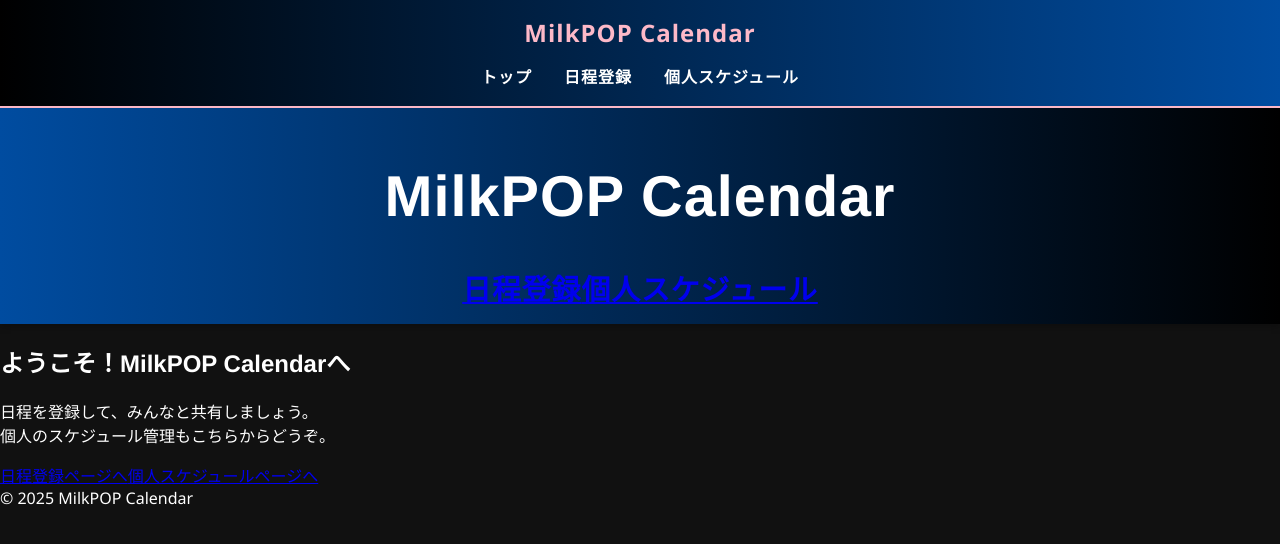
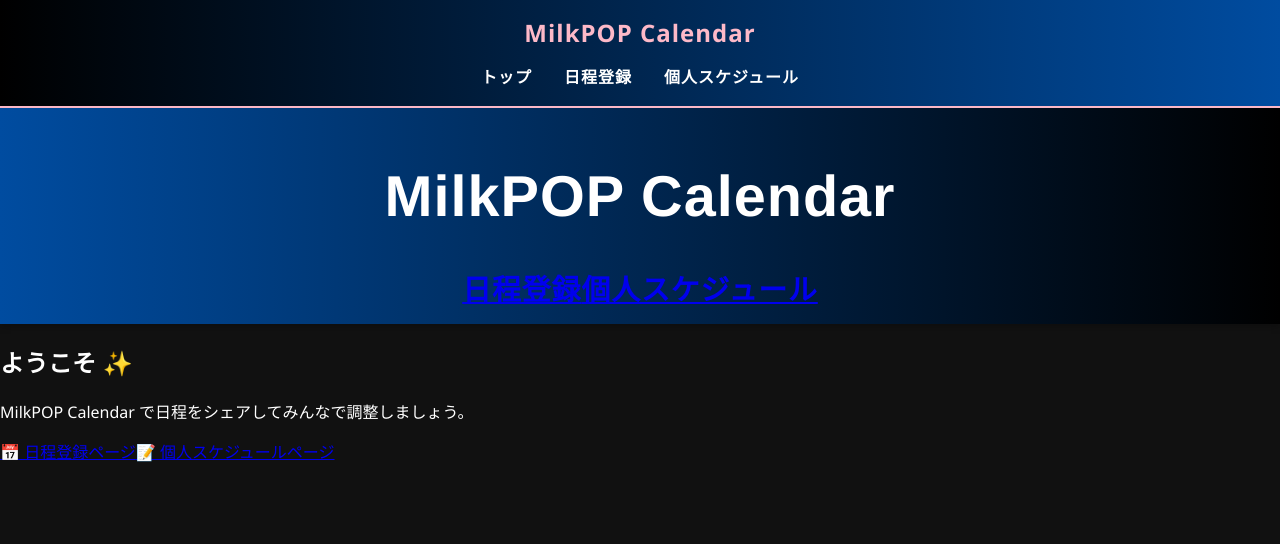
Before and after one commit to kuzyoumike0/milkpop-calendarapp, a React (Create React App) app in the folder frontend/: page / in a window 1280 px wide. Shown: the top 544 px of the page. Built offline with nearby package versions, Linux system fonts and the light colour scheme.

Commit message:
Update TopPage.jsx

```diff
--- a/frontend/src/components/TopPage.jsx
+++ b/frontend/src/components/TopPage.jsx
@@ -1,39 +1,43 @@
 import React from "react";
 import { Link } from "react-router-dom";
-import Header from "./Header";
-import Footer from "./Footer";
 
 export default function TopPage() {
   return (
-    <div className="min-h-screen bg-black text-white flex flex-col">
-      <Header />
+    <div className="min-h-screen bg-gradient-to-br from-[#FDB9C8] via-white to-[#004CA0] flex flex-col">
+      {/* ヘッダー */}
+      <header className="bg-black text-white py-4 px-6 shadow-md flex justify-between items-center">
+        <h1 className="text-2xl font-bold tracking-wide">MilkPOP Calendar</h1>
+        <nav className="space-x-4">
+          <Link to="/link" className="hover:text-[#FDB9C8] transition">日程登録</Link>
+          <Link to="/personal" className="hover:text-[#FDB9C8] transition">個人スケジュール</Link>
+        </nav>
+      </header>
 
-      <main className="flex-1 flex flex-col items-center justify-center px-6 text-center">
-        <h2 className="text-4xl font-extrabold mb-6 text-[#FDB9C8] drop-shadow">
-          ようこそ！MilkPOP Calendarへ
+      {/* メイン */}
+      <main className="flex-1 flex items-center justify-center">
+        <div className="bg-white/90 backdrop-blur-lg p-10 rounded-2xl shadow-xl max-w-2xl text-center">
+          <h2 className="text-3xl font-bold text-[#004CA0] mb-6">
+            ようこそ ✨
           </h2>
-        <p className="text-lg mb-10 max-w-2xl">
-          日程を登録して、みんなと共有しましょう。
-          <br />
-          個人のスケジュール管理もこちらからどうぞ。
+          <p className="text-gray-600 mb-8">
+            MilkPOP Calendar で日程をシェアしてみんなで調整しましょう。
           </p>
-        <div className="flex gap-6">
+          <div className="grid grid-cols-1 sm:grid-cols-2 gap-6">
             <Link
               to="/link"
-            className="px-8 py-4 bg-[#004CA0] rounded-2xl text-white text-xl font-semibold shadow-lg hover:bg-[#FDB9C8] hover:text-black transition"
+              className="p-6 rounded-xl bg-[#004CA0] text-white font-semibold hover:bg-[#003080] transition shadow-lg"
             >
-            日程登録ページへ
+              📅 日程登録ページ
             </Link>
             <Link
               to="/personal"
-            className="px-8 py-4 bg-[#FDB9C8] rounded-2xl text-black text-xl font-semibold shadow-lg hover:bg-[#004CA0] hover:text-white transition"
+              className="p-6 rounded-xl bg-[#FDB9C8] text-black font-semibold hover:bg-[#fda5b8] transition shadow-lg"
             >
-            個人スケジュールページへ
+              📝 個人スケジュールページ
             </Link>
           </div>
+        </div>
       </main>
-
-      <Footer />
     </div>
   );
 }
```
Lines whose indentation alone changed are shown as unchanged.
